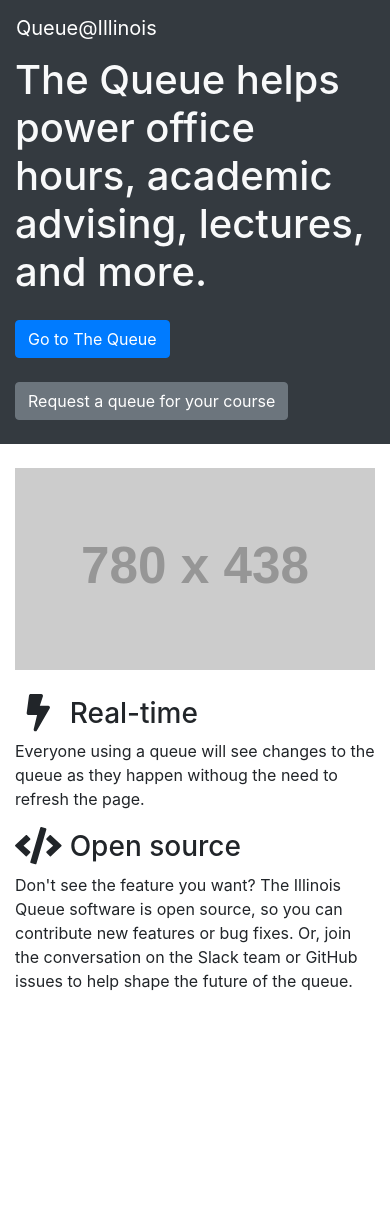
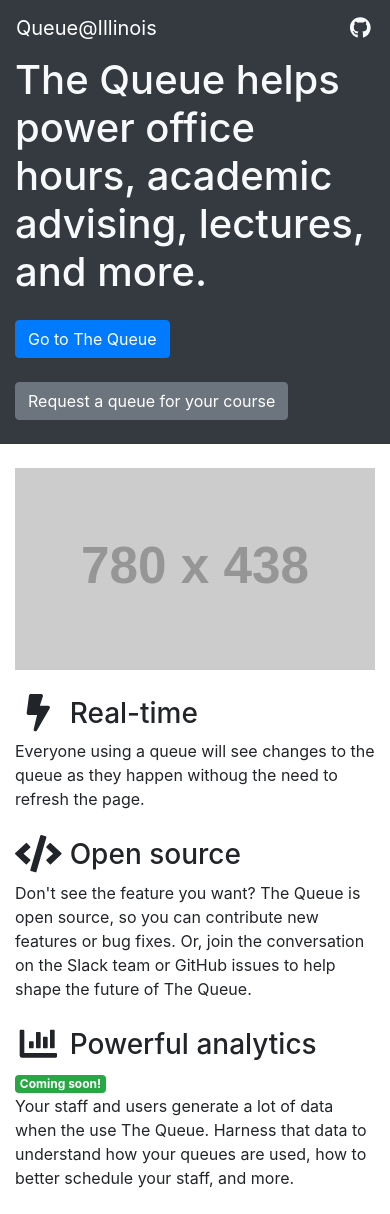
Before and after one commit to illinois/queue-info, a Next.js app: page / in a window 390 px wide. Before the commit the page ends 1009 px from the top, so only its background shows below. Built offline with nearby package versions, Linux system fonts and the light colour scheme.

Commit message:
Add more content; general improvements

```diff
--- a/components/Header.js
+++ b/components/Header.js
@@ -1,4 +1,6 @@
 import React from 'react'
+import { FontAwesomeIcon } from '@fortawesome/react-fontawesome'
+import { faGithub } from '@fortawesome/free-brands-svg-icons'
 
 import {
   Navbar,
@@ -14,5 +16,8 @@ export default () => (
     <Link href="/" passHref>
       <NavbarBrand>Queue@Illinois</NavbarBrand>
     </Link>
+    <a href="https://github.com/illinois/queue">
+      <FontAwesomeIcon icon={faGithub} size="lg" className="ml-auto text-light" fixedWidth />
+    </a>
   </Navbar>
 )
--- a/components/Question.js
+++ b/components/Question.js
@@ -18,8 +18,7 @@ class Question extends React.Component {
     const answeringName = isBeingAnswered && beingAnsweredBy
 
     return (
-      <Fragment>
-        <ListGroupItem key={id} className="d-sm-flex align-items-center">
+      <ListGroupItem className="d-sm-flex align-items-center">
         <div
           style={{
             height: '100%',
@@ -64,7 +63,6 @@ class Question extends React.Component {
           <div title="Topic">{topic}</div>
         </div>
       </ListGroupItem>
-      </Fragment>
     )
   }
 }
@@ -75,7 +73,6 @@ Question.defaultProps = {
 }
 
 Question.propTypes = {
-  id: PropTypes.number.isRequired,
   name: PropTypes.string.isRequired,
   location: PropTypes.string.isRequired,
   topic: PropTypes.string.isRequired,
--- a/components/RandomQueue.js
+++ b/components/RandomQueue.js
@@ -91,7 +91,7 @@ class RandomQueue extends React.Component {
       this.state.questions[i].location = LOCATIONS[i]
     }
     // Mark first question as being answered
-    this.state.questions[0].beingAnsweredBy = this.state.availableStaff.splice(0, 1)
+    this.state.questions[0].beingAnsweredBy = this.state.availableStaff.splice(0, 1)[0]
   }
 
   advanceState() {
--- a/package.json
+++ b/package.json
@@ -20,6 +20,7 @@
   "homepage": "https://github.com/illinois/queue-info#readme",
   "dependencies": {
     "@fortawesome/fontawesome-svg-core": "^1.2.12",
+    "@fortawesome/free-brands-svg-icons": "^5.6.3",
     "@fortawesome/free-solid-svg-icons": "^5.6.3",
     "@fortawesome/react-fontawesome": "^0.1.3",
     "next": "^7.0.2",
--- /dev/null
+++ b/pages/_app.js
@@ -0,0 +1,25 @@
+import App, {Container} from 'next/app'
+import Head from 'next/head'
+import React from 'react'
+
+export default class MyApp extends App {
+  static async getInitialProps ({ Component, router, ctx }) {
+    let pageProps = {}
+
+    if (Component.getInitialProps) {
+      pageProps = await Component.getInitialProps(ctx)
+    }
+
+    return {pageProps}
+  }
+
+  render () {
+    const {Component, pageProps} = this.props
+    return <Container>
+      <Head>
+        <title>Queue@Illinois</title>
+      </Head>
+      <Component {...pageProps} />
+    </Container>
+  }
+}
--- a/pages/_document.js
+++ b/pages/_document.js
@@ -22,7 +22,6 @@ export default class MyDocument extends Document {
             integrity="sha384-MCw98/SFnGE8fJT3GXwEOngsV7Zt27NXFoaoApmYm81iuXoPkFOJwJ8ERdknLPMO"
             crossOrigin="anonymous"
           />
-          <title>Illinois Queue</title>
           <link rel="icon" href="/static/favicon.ico" type="image/png" />
           <style>{dom.css()}</style>
         </Head>
--- a/pages/index.js
+++ b/pages/index.js
@@ -1,8 +1,8 @@
 import React from 'react'
 
-import { Button, Container, ListGroup, Row, Col } from 'reactstrap'
+import { Button, Container, Row, Col, Badge } from 'reactstrap'
 import { FontAwesomeIcon } from '@fortawesome/react-fontawesome'
-import { faCode, faBolt } from '@fortawesome/free-solid-svg-icons'
+import { faCode, faBolt, faChartBar } from '@fortawesome/free-solid-svg-icons'
 
 import Header from '../components/Header'
 import RandomQueue from '../components/RandomQueue'
@@ -28,14 +28,24 @@ export default () => (
     <Container className="mt-4">
       <img src="https://via.placeholder.com/780x438?text=Video+goes+here" className="dummy-video ml-auto mr-auto mb-4 d-block" />
       <h3><FontAwesomeIcon icon={faBolt} size="lg" className="mr-2" fixedWidth />Real-time</h3>
-      <p>Everyone using a queue will see changes to the queue as they happen withoug the need to refresh the page.</p>
+      <p className="mb-4">
+        Everyone using a queue will see changes to the queue as they happen withoug the need to refresh the page.
+      </p>
 
       <h3><FontAwesomeIcon icon={faCode} size="lg" className="mr-2" fixedWidth />Open source</h3>
-      <p>
-        Don't see the feature you want? The Illinois Queue software is open
+      <p className="mb-4">
+        Don't see the feature you want? The Queue is open
         source, so you can contribute new features or bug fixes. Or, join the
         conversation on the Slack team or GitHub issues to help shape the
-        future of the queue.
+        future of The Queue.
+      </p>
+
+      <h3><FontAwesomeIcon icon={faChartBar} size="lg" className="mr-2" fixedWidth />Powerful analytics</h3>
+      <Badge color="success">Coming soon!</Badge>
+      <p className="mb-4">
+        Your staff and users generate a lot of data when the use The Queue.
+        Harness that data to understand how your queues are used, how to
+        better schedule your staff, and more.
       </p>
     </Container>
     <style jsx>{`
```
Also changed, not shown: 2 other files (tests, documents, lock files or other folders). Lines whose indentation alone changed are shown as unchanged.
